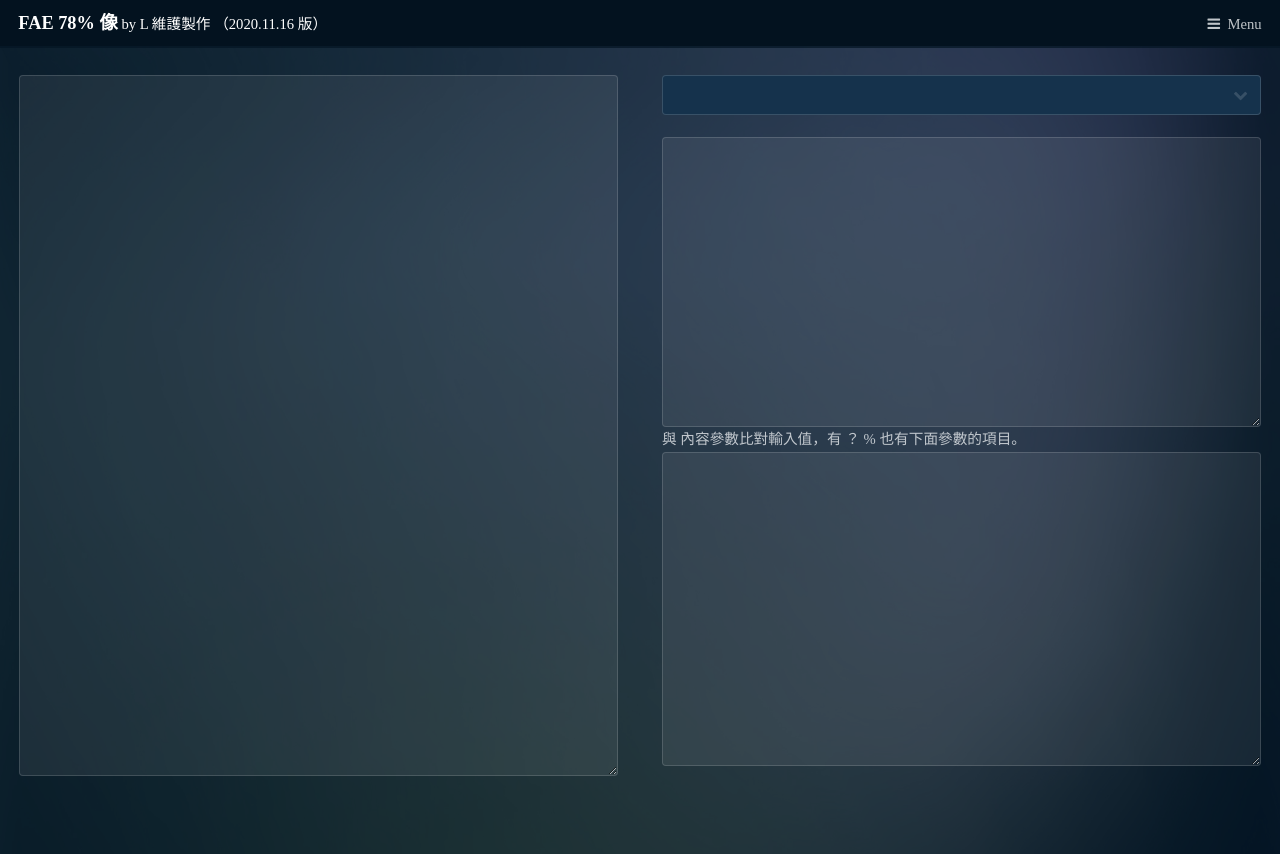
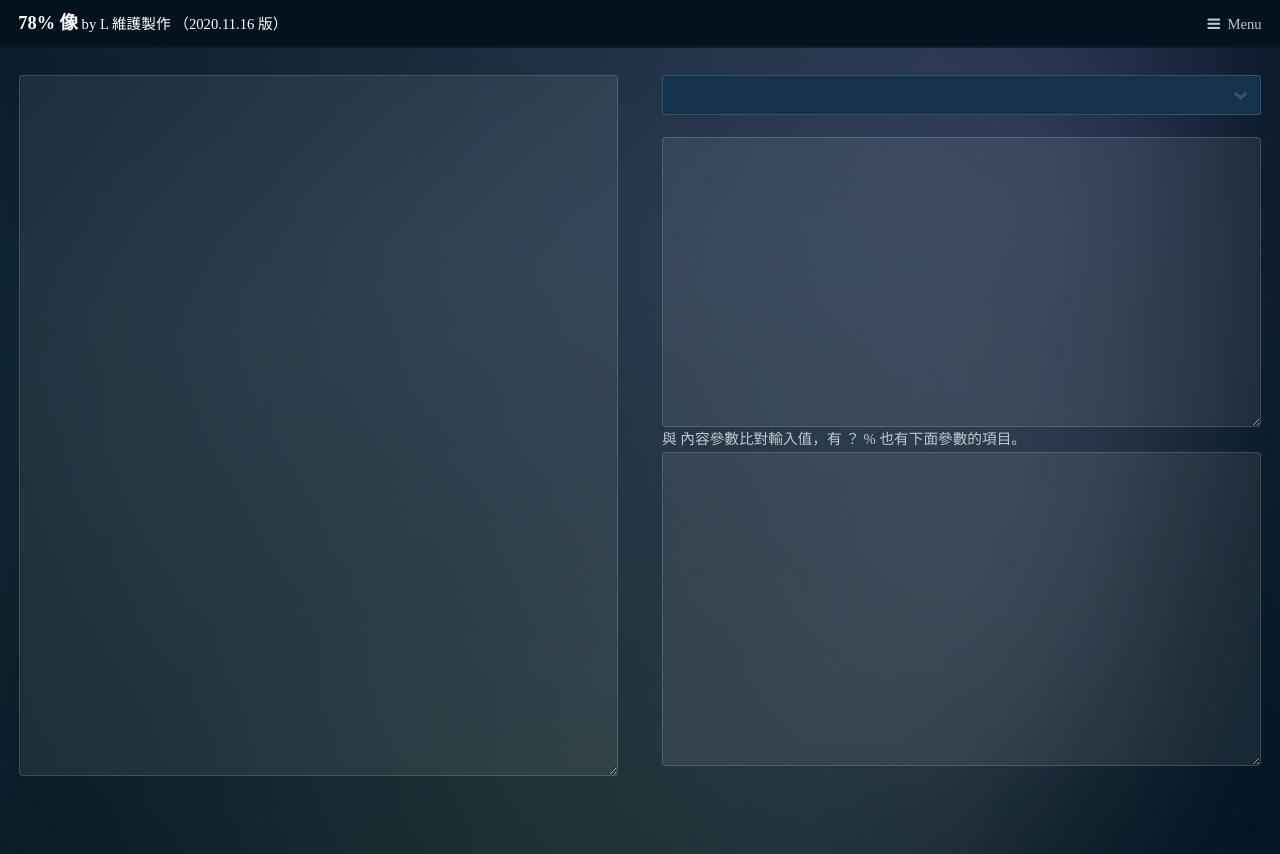
Before and after one commit to synr/fae2020.github.io, a plain HTML site: page index.htm in a window 1280 px wide. Drawn offline with Linux system fonts and the light colour scheme; a web font is replaced by a local one.

Commit message:
Update index.htm

```diff
--- a/index.htm
+++ b/index.htm
@@ -1062,7 +1062,7 @@ A_JSON = {
 
 		<!-- Header -->
 			<header id="header">
-				 <h1><a href="#">FAE 78% 像<span>  by L 維護製作 （2020.11.16 版）</span></a></h1>
+				 <h1><a href="#">78% 像<span>  by L 維護製作 （2020.11.16 版）</span></a></h1>
 				<a href="#menu">Menu</a>
 			</header>
 
```
